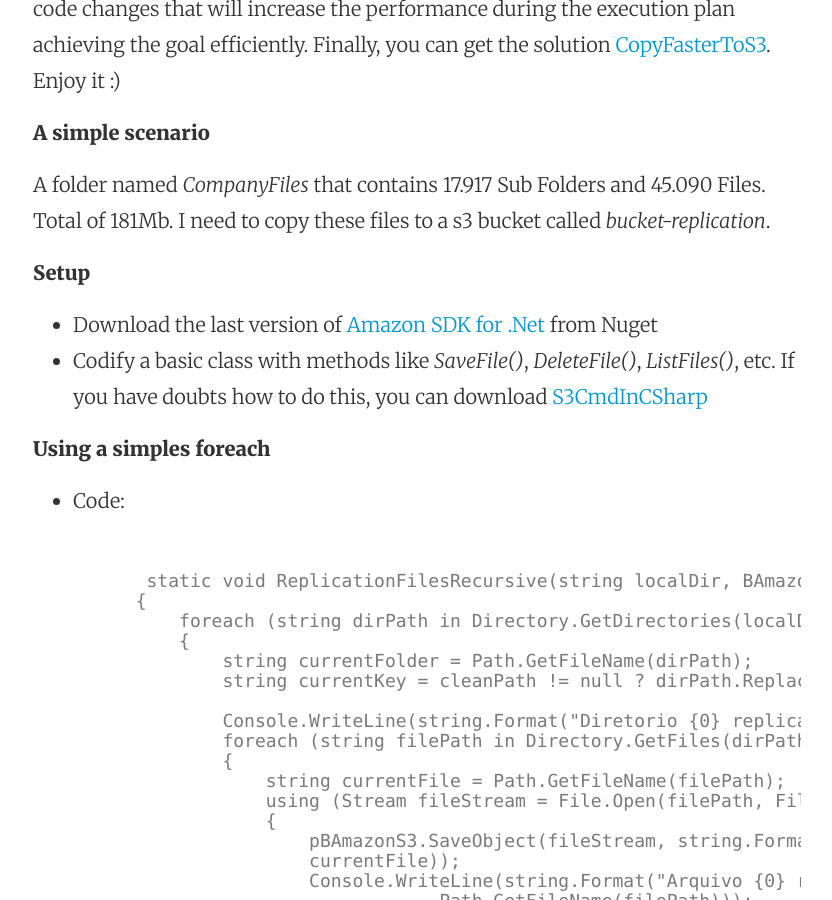
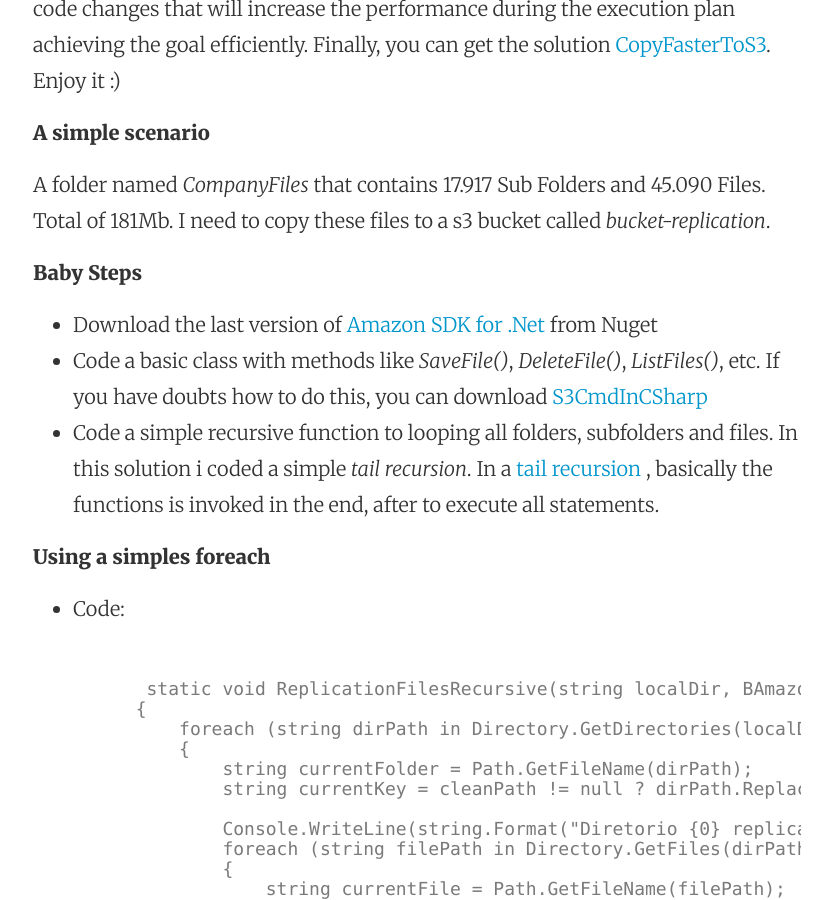
Before and after one commit to aragostinho/aragostinho.github.io, a Jekyll site: the page built from _posts/2015-03-11-titulo-teste.markdown, in a window 1280 px wide and 900 px high, scrolled down 704 px. Shown: the whole window, without its empty margins (223-1055 px from the left). Built offline with Jekyll 4.4.1, drawn with Linux system fonts in a browser that asks for light colours.

```diff
--- a/_posts/2015-03-11-titulo-teste.markdown
+++ b/_posts/2015-03-11-titulo-teste.markdown
@@ -15,10 +15,11 @@
 I need to copy these files to a s3 bucket  called  *bucket-replication*.
 
 
-**Setup**
+**Baby Steps**
 
 * Download the last version of [Amazon SDK for .Net](https://www.nuget.org/packages/AWSSDK) from Nuget
-* Codify a basic class with methods like *SaveFile()*, *DeleteFile()*, *ListFiles()*, etc.  If you have doubts how to do this, you can download  [S3CmdInCSharp](https://github.com/aragostinho/S3CmdInCSharp)
+* Code a basic class with methods like *SaveFile()*, *DeleteFile()*, *ListFiles()*, etc.  If you have doubts how to do this, you can download  [S3CmdInCSharp](https://github.com/aragostinho/S3CmdInCSharp)
+* Code a simple recursive function to looping all folders, subfolders and files. In this solution i coded a simple *tail recursion*. In a [tail recursion](https://www.cs.cmu.edu/~adamchik/15-121/lectures/Recursions/recursions.html) , basically the functions is invoked in the end, after to execute all statements.
 
 
 
```
